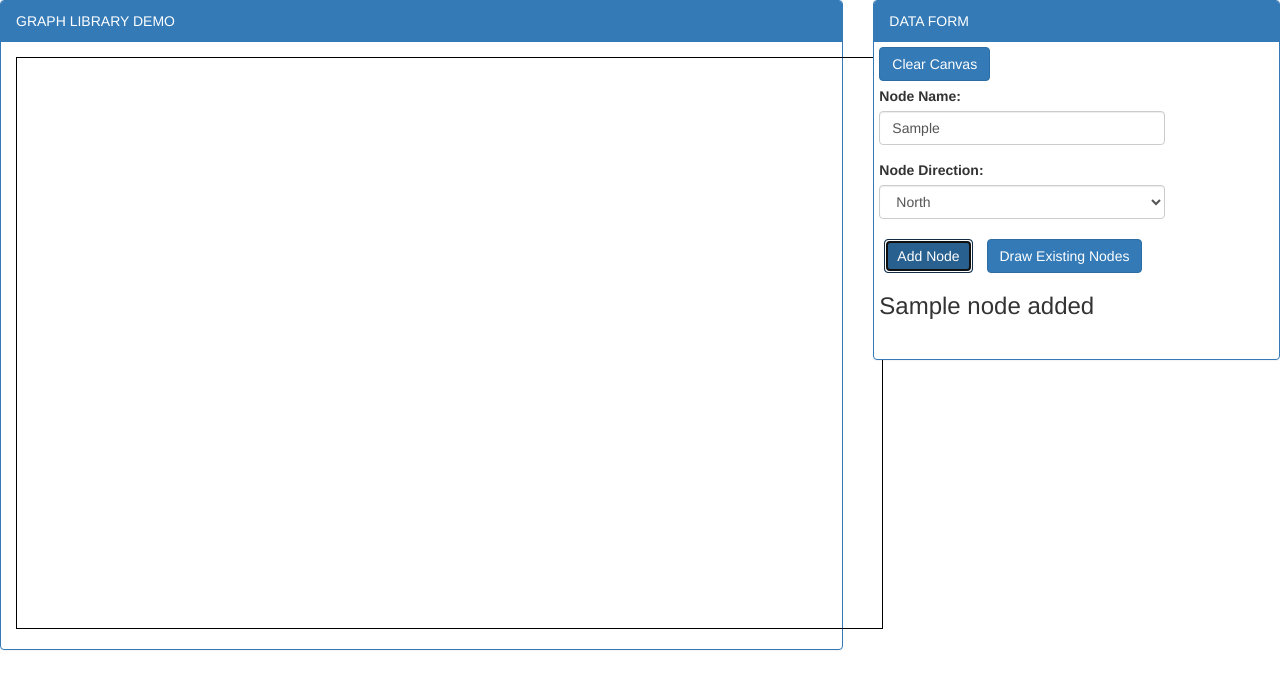
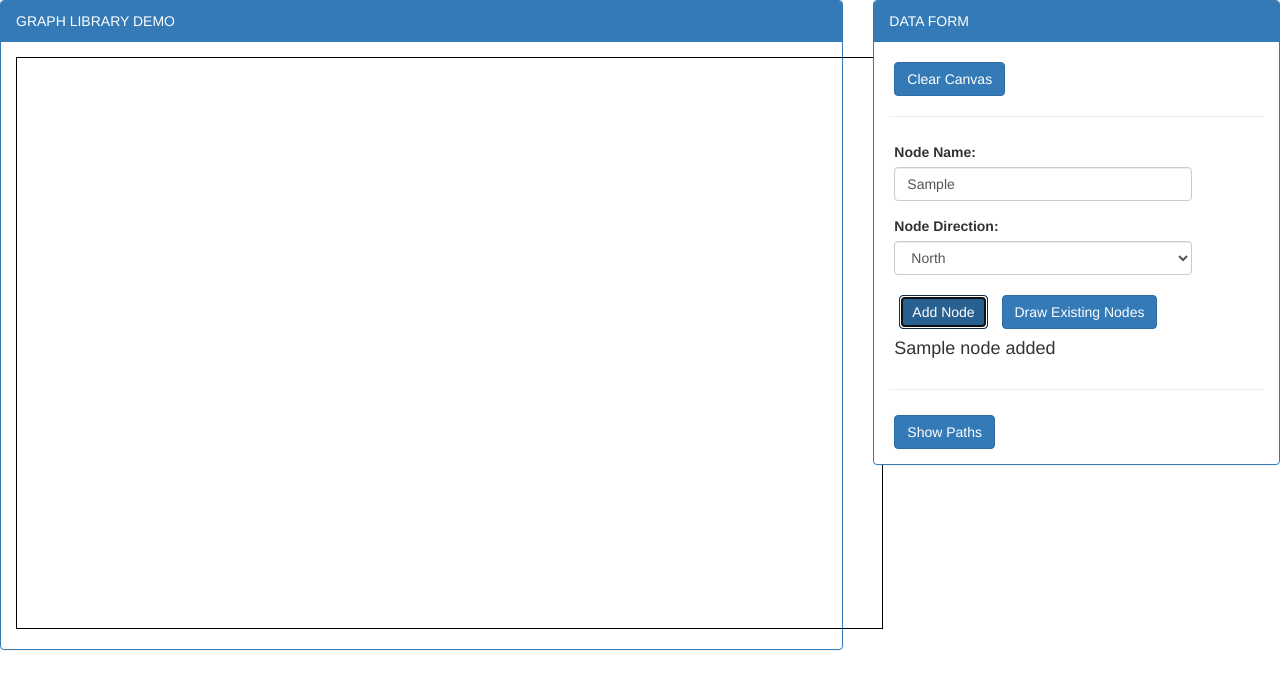
Before and after one commit to amos-o/graphite, a plain HTML site: page index.html in a window 1280 px wide. Both pictures are taken after typing "Sample" into the empty fields and a click on the button "Add Node". Drawn offline with Linux system fonts and the light colour scheme.

Commit message:
Updated UI of demo with traverse section

```diff
--- a/index.html
+++ b/index.html
@@ -49,14 +49,20 @@
 					var direction = $("#dir").val();
 
 					data[count] = [node,"",direction[0]];
-					$("#nmessage").html( "<h3>"+ node + " node added</h3>" );
+					$("#nmessage").html( "<h4>"+ node + " node added</h3>" );
 				});
 
 				// draw graph event
 				$("#draw").click( function() {
 					//console.log(data);
 					myGraph.draw( data );
+					//myGraph.traverse();
+				});
+
+				// show paths
+				$("#traverse").click( function() {
 					myGraph.traverse();
+					$("#paths").html();
 				});
 
 				// clear canvas event
@@ -84,11 +90,12 @@
 			<div class = "col-lg-4">
 				<div class="panel panel-primary">
 					<div class="panel-heading">DATA FORM</div>
+					<div class="panel-body">
 						<button id = "clear" class="btn btn-primary">Clear Canvas</button>
-						<br/>
+						<hr/>
 
-						<div class = "row">
-							<div class = "col-md-9">
+						<div class = "row"><!--first row-->
+							<div class = "col-md-10">
 
 								<div id = "add-node">
 									<div class="form-group">
@@ -111,13 +118,20 @@
 									<div id ="nmessage"></div>
 								</div>
 
-							</div>
-						</div>
+							</div> <!--end of column-->
+				  		</div><!--end of row-->
 
-				  	<div class="panel-body"></div>
+				  		<hr />
+				  		<div class = "row"><!--start of row 2-->
+				  			<div class = "col-md-10">
+				  				<button id="traverse" class ="btn btn-primary">Show Paths</button>
+				  				<div id = "paths"></div>
+				  			</div>
+				  		</div><!--end of row 2-->
+
+				  	</div> <!--end of panel body-->
 				</div>
-			</div>
-			<!--end of panel 2-->
+			</div> <!--end of panel 2-->
 
 		</div> <!--end of row-->
 	</body>
```
